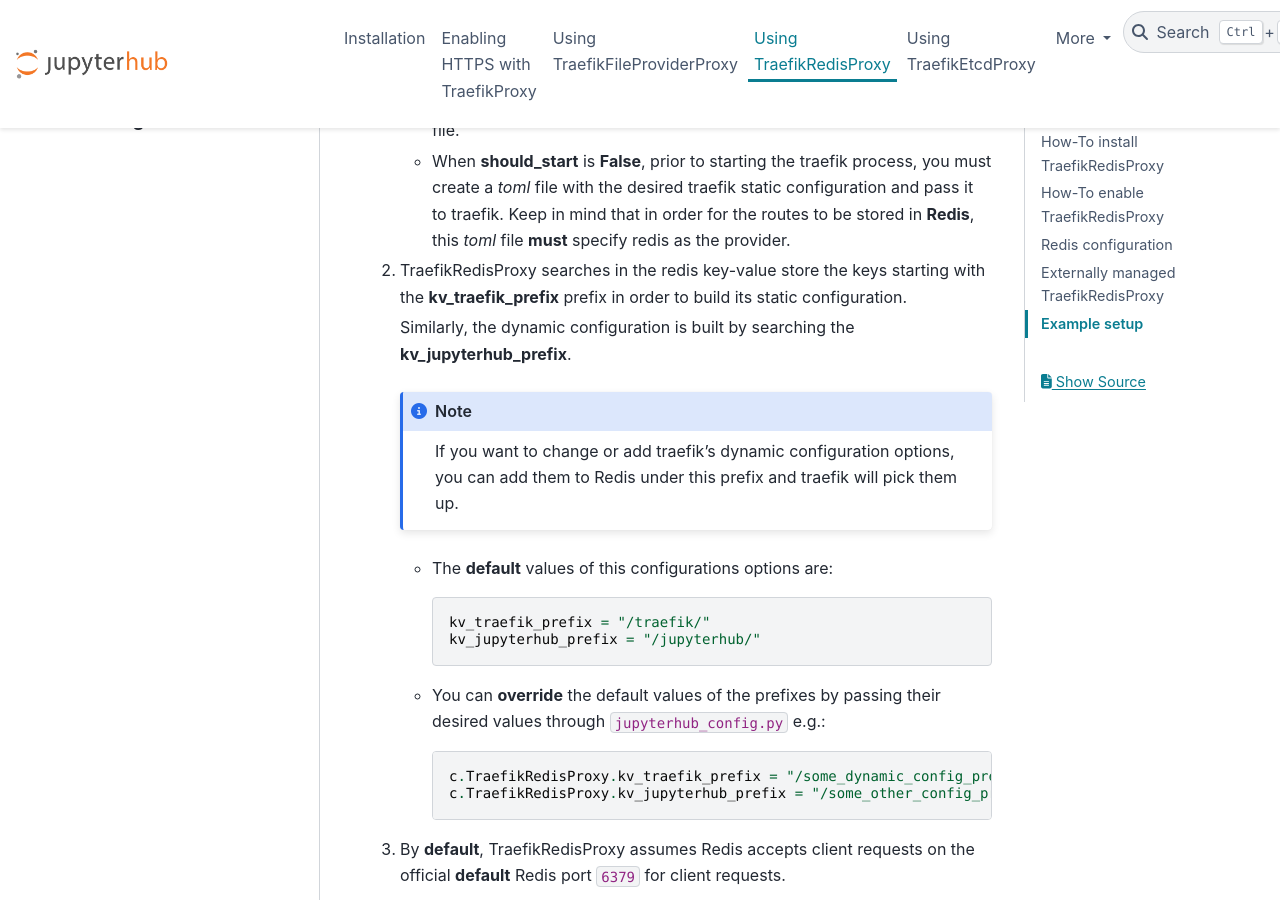
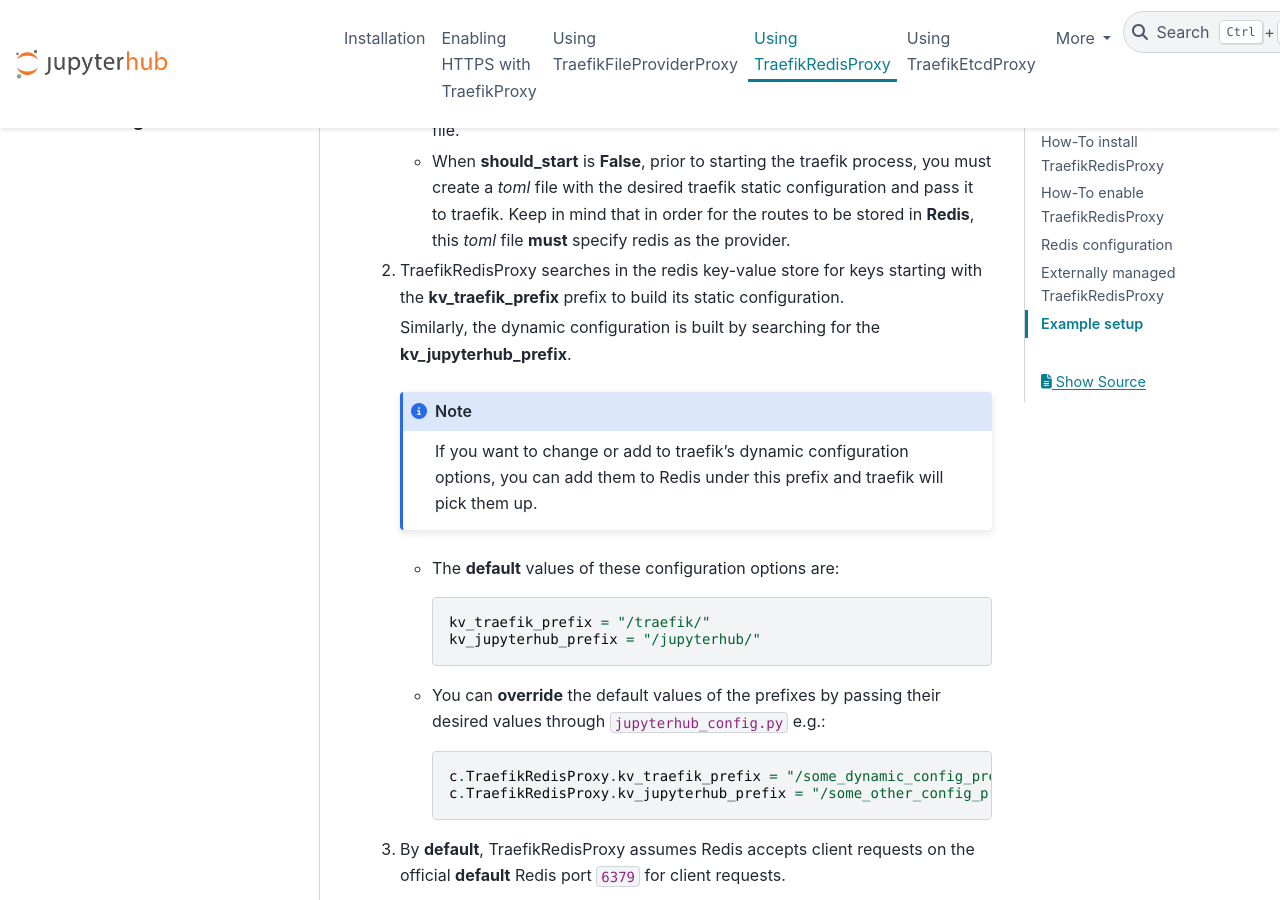
Before and after one commit to jupyterhub/traefik-proxy, a Sphinx documentation site: the page built from docs/source/redis.md, in a window 1280 px wide and 900 px high, scrolled down 1026 px. Built offline with Sphinx 7.4.7 and the PyData theme 0.15.4, drawn with Linux system fonts in a browser that asks for light colours; some of the changed text lies outside the part shown.

Commit message:
Apply suggestions from code review
Co-authored-by: Simon Li <orpheus+devel@gmail.com>

````diff
--- a/docs/source/redis.md
+++ b/docs/source/redis.md
@@ -36,15 +36,15 @@
      traefik static configuration and pass it to traefik. Keep in mind that in order for the routes to be stored in **Redis**,
      this _toml_ file **must** specify redis as the provider.
 
-2. TraefikRedisProxy searches in the redis key-value store the keys starting with the **kv_traefik_prefix** prefix in order to build its static configuration.
+2. TraefikRedisProxy searches in the redis key-value store for keys starting with the **kv_traefik_prefix** prefix to build its static configuration.
 
-   Similarly, the dynamic configuration is built by searching the **kv_jupyterhub_prefix**.
+   Similarly, the dynamic configuration is built by searching for the **kv_jupyterhub_prefix**.
 
    ```{note}
-   If you want to change or add traefik's dynamic configuration options, you can add them to Redis under this prefix and traefik will pick them up.
+   If you want to change or add to traefik's dynamic configuration options, you can add them to Redis under this prefix and traefik will pick them up.
    ```
 
-   - The **default** values of this configurations options are:
+   - The **default** values of these configuration options are:
 
      ```python
      kv_traefik_prefix = "/traefik/"
@@ -133,7 +133,7 @@
    Before starting the traefik process, you must create a _toml_ file with the desired
    traefik static configuration and pass it to traefik when you launch the process.
    Keep in mind that in order for the routes to be stored in **Redis**,
-   this _toml_ file **must** specify Redis as the provider/
+   this _toml_ file **must** specify Redis as the provider.
 
    - **Keep in mind that the static configuration must configure at least:**
 
````
Also changed, not shown: other parts of docs/source/redis.md (+3 -3 lines), docs/source/index.md (+1 -1 lines).
